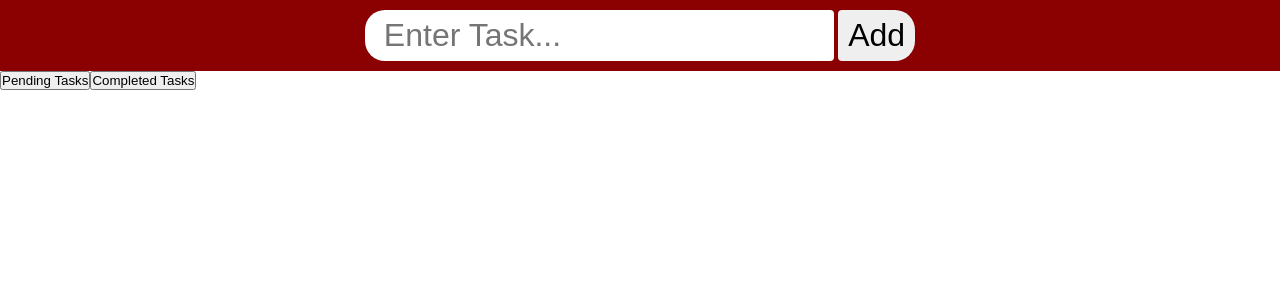
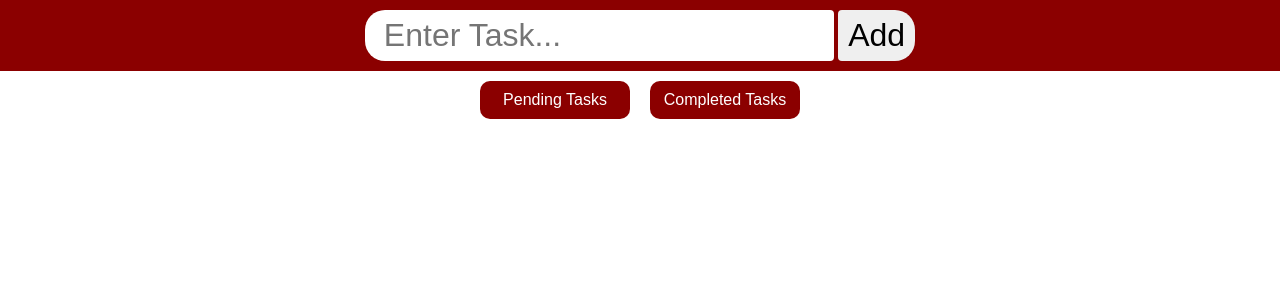
Before and after one commit to Kyle-Panuringan/todo-tasks, a React (Vite) app: page / in a window 1280 px wide. Shown: the top 300 px of the page. Built offline with nearby package versions, Linux system fonts and the light colour scheme.

Commit message:
Add TaskCategory style

```diff
--- a/src/components/TaskCategory/taskCategory.scss
+++ b/src/components/TaskCategory/taskCategory.scss
@@ -0,0 +1,18 @@
+@mixin fontSize {
+  font-size: clamp(1rem, 1vw, 1.5rem);
+}
+
+#taskCategory {
+  text-align: center;
+  > * {
+    margin: 10px;
+    padding: 10px;
+    border: none;
+    color: white;
+    background: darkred;
+    min-width: 150px;
+    border-radius: 10px;
+    @include fontSize();
+    cursor: pointer;
+  }
+}
```
